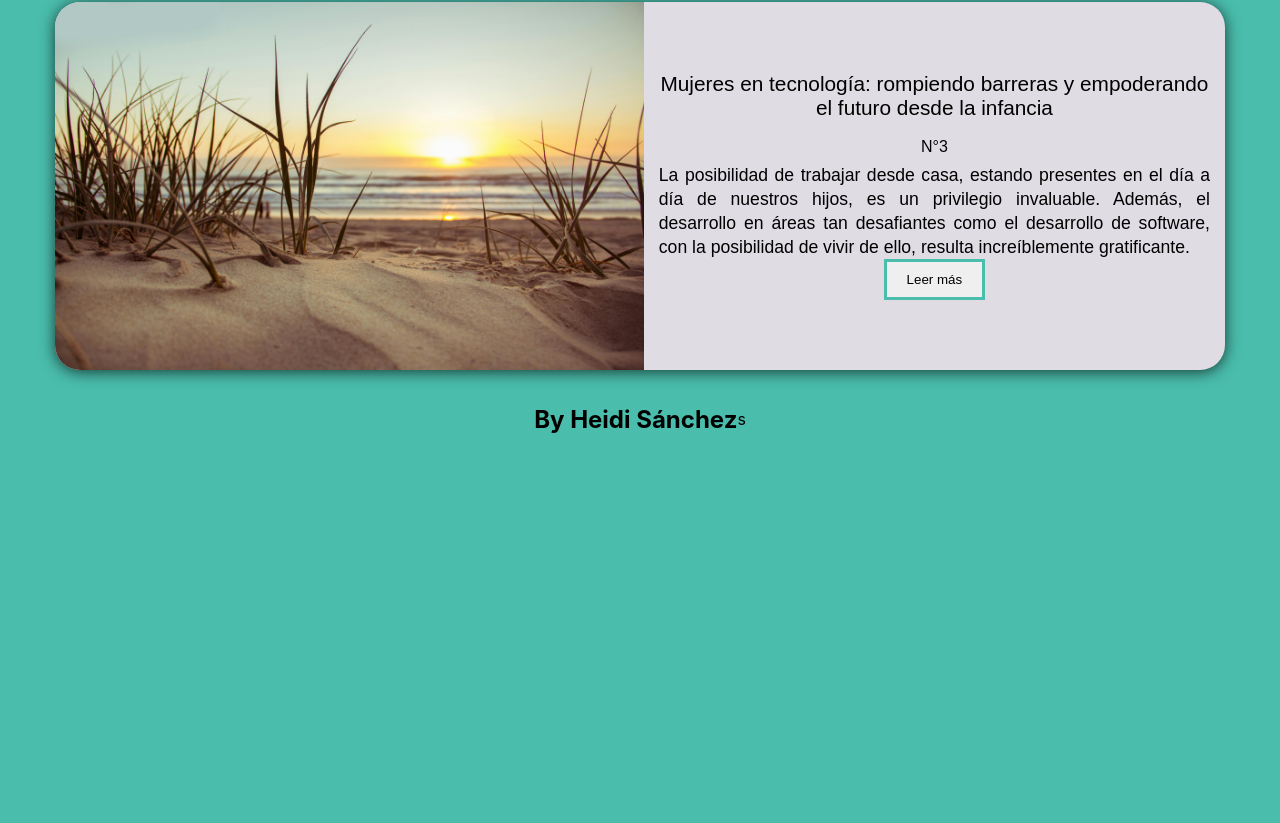
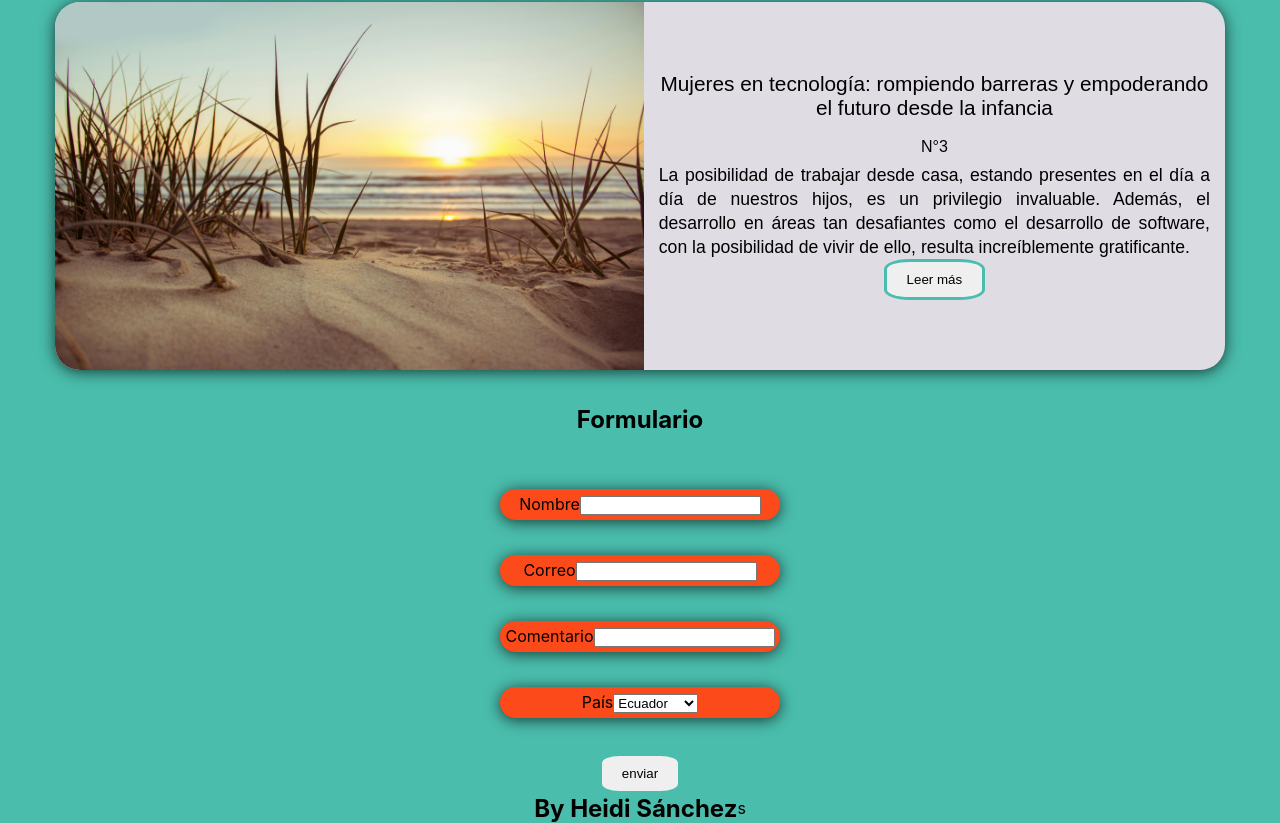
Before and after one commit to heidiqueen1/blog-dos, a React (Create React App) app: page / in a window 1280 px wide. Shown: the part 1086-1909 px from the top of the page. Before the commit the page ends 1520 px from the top, so only its background shows below. Built offline with nearby package versions, Linux system fonts and the light colour scheme.

Commit message:
se agrega formulario version1

```diff
--- a/package.json
+++ b/package.json
@@ -8,8 +8,10 @@
     "@testing-library/user-event": "^13.5.0",
     "react": "^18.3.1",
     "react-dom": "^18.3.1",
+    "react-hook-form": "^7.52.0",
     "react-scripts": "5.0.1",
-    "web-vitals": "^2.1.4"
+    "web-vitals": "^2.1.4",
+    "yup": "^1.4.0"
   },
   "scripts": {
     "start": "react-scripts start",
--- a/src/App.js
+++ b/src/App.js
@@ -1,5 +1,6 @@
 import './App.css';
 import Testimonio from './componentes/Testimonio.js';
+import Formulario from './componentes/Formulario.js';
 
 function App() {
   return (
@@ -29,6 +30,7 @@ function App() {
        testimonio ='La posibilidad de trabajar desde casa, estando presentes en el día a día de nuestros hijos, es un privilegio invaluable. Además, el desarrollo en áreas tan desafiantes como el desarrollo de software, con la posibilidad de vivir de ello, resulta increíblemente gratificante.'
        url = 'https://www.linkedin.com/pulse/mujeres-en-tecnolog%25C3%25ADa-rompiendo-barreras-y-el-futuro-desde-s%25C3%25A1nchez-n6kde/'
        />
+       <Formulario/>
 
 
       </div>
--- /dev/null
+++ b/src/componentes/Formulario.js
@@ -0,0 +1,61 @@
+import { useForm } from "react-hook-form";
+import "../hojas-de-estilo/Formulario.css";
+
+const Formulario = () => {
+  const { register, handleSubmit } = useForm();
+  const onSubmit = (data) => {
+    console.log(data);
+  };
+
+  return (
+    <div>
+            <h2>Formulario</h2>     {" "}
+      <form onSubmit={handleSubmit(onSubmit)}>
+               {" "}
+        <div className="contenedor-formulario">
+         <label>Nombre</label>
+          <input
+            className="input-text"
+            type="text"
+            {...register("nombre", {
+              maxLength: 10,
+            })}
+          ></input>
+        </div>
+        <div className="contenedor-formulario">
+         <label>Correo</label>
+          <input
+            className="input-text"
+            type="text"
+            {...register("correo", {
+              maxLength: 20,
+              required: true,
+              pattern: /\@[a-zA-Z0-9-]+(?:\.[a-zA-Z0-9-]+)*$/,
+            })}
+          ></input>
+        </div>
+        <div className="contenedor-formulario">
+        <label>Comentario</label>
+          <input
+            className="input-text"
+            type="text"
+            {...register("comentario", {
+              maxLength: 300,
+            })}
+          ></input>
+        </div>
+        <div className="contenedor-formulario">
+         <label>País</label>
+          <select {...register("pais")}>
+          <option value="ec">Ecuador</option>
+            <option value="vz">Venezuela</option>
+            <option value="ot">Otro</option>
+          </select>
+        </div>
+       <input className="boton" type="submit" value="enviar" />
+      </form>
+    </div>
+  );
+};
+
+export default Formulario;
--- a/src/componentes/Testimonio.js
+++ b/src/componentes/Testimonio.js
@@ -1,6 +1,7 @@
 import React from 'react';
 import '../hojas-de-estilo/Testimonio.css';
 import Boton from './Boton';
+
 
 
 
@@ -21,6 +22,7 @@ function Testimonio(props) {
 
       </div>
 
+
     </div>
 
   )
--- /dev/null
+++ b/src/hojas-de-estilo/Formulario.css
@@ -0,0 +1,8 @@
+.contenedor-formulario {
+    padding: 5px;
+    background-color: #FC4A1A;
+    border-radius: 25px;
+    margin: 35px;
+    box-shadow: 0px 2px 15px 0px rgba(0, 0, 0, 0.7);
+
+}
--- a/src/hojas-de-estilo/Testimonio.css
+++ b/src/hojas-de-estilo/Testimonio.css
@@ -48,6 +48,7 @@
     text-decoration: none;
     border: 3px solid #4ABDAC;
     z-index: 1;
+    border-radius: 25%;
 }
 
 .boton::before {
```
Also changed, not shown: 1 other file (tests, documents, lock files or other folders).
